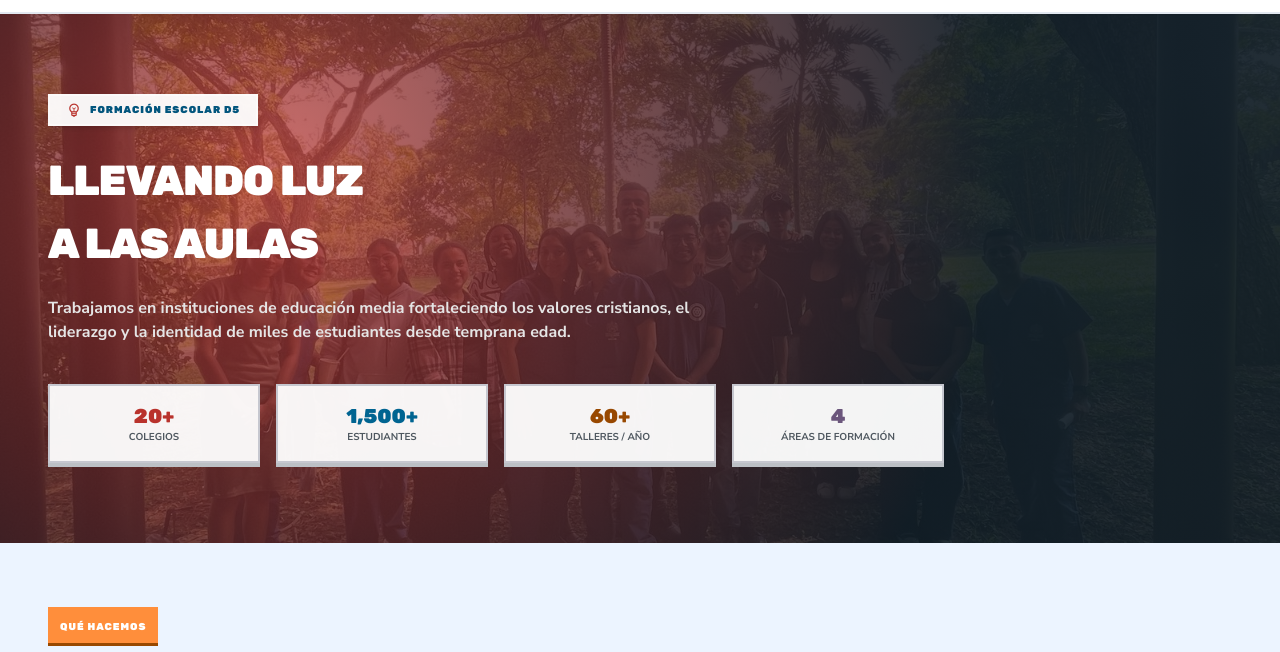
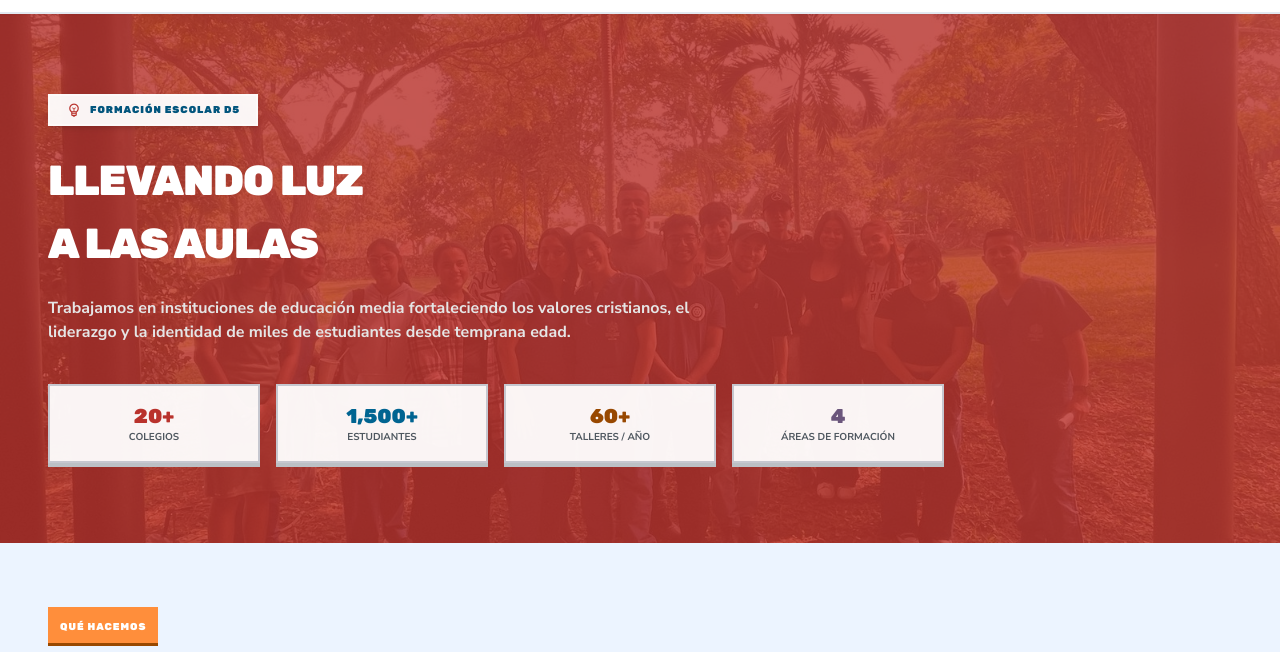
Before and after one commit to kevorteg/misionjuvenild5, a plain HTML site: page colegios.html in a window 1280 px wide. Shown: the part 109-761 px from the top of the page. Drawn offline with nearby package versions, Linux system fonts and the light colour scheme; files whose address does not match are found by name.

Commit message:
colegios hero: sin gradiente, overlay rojo plano

```diff
--- a/colegios.html
+++ b/colegios.html
@@ -409,7 +409,7 @@
         <!-- ============ HERO ============ -->
         <section class="w-full relative overflow-hidden">
             <img src="media/img/hero-mj.jpg" alt="Fondo Misión Juvenil D5" class="absolute inset-0 w-full h-full object-cover">
-            <div class="absolute inset-0" style="background: radial-gradient(circle at 20% 30%, rgba(185,48,44,0.7), rgba(17,29,38,0.93) 68%);"></div>
+            <div class="absolute inset-0" style="background: rgba(185,50,44,0.82);"></div>
             <div class="relative z-10 max-w-7xl mx-auto px-5 lg:px-12 py-14 lg:py-20 text-left">
                 <div class="inline-flex items-center gap-2 px-4 py-1.5 bg-white/95 text-primary-dark border-2 border-white/40 shadow-md mb-6 reveal">
                     <span class="material-symbols-outlined !text-[16px] text-[#B9322C]">emoji_objects</span>
```
